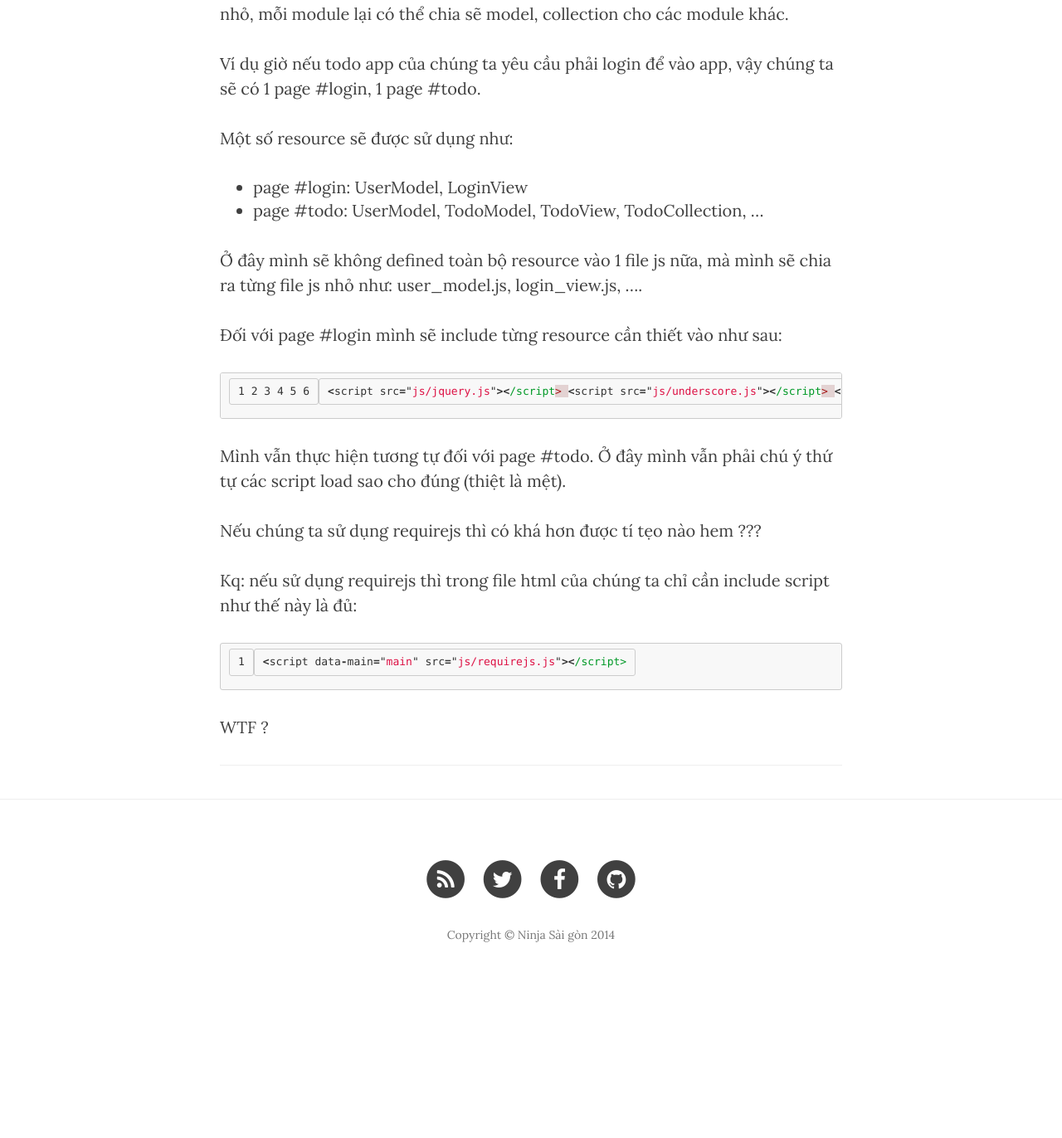
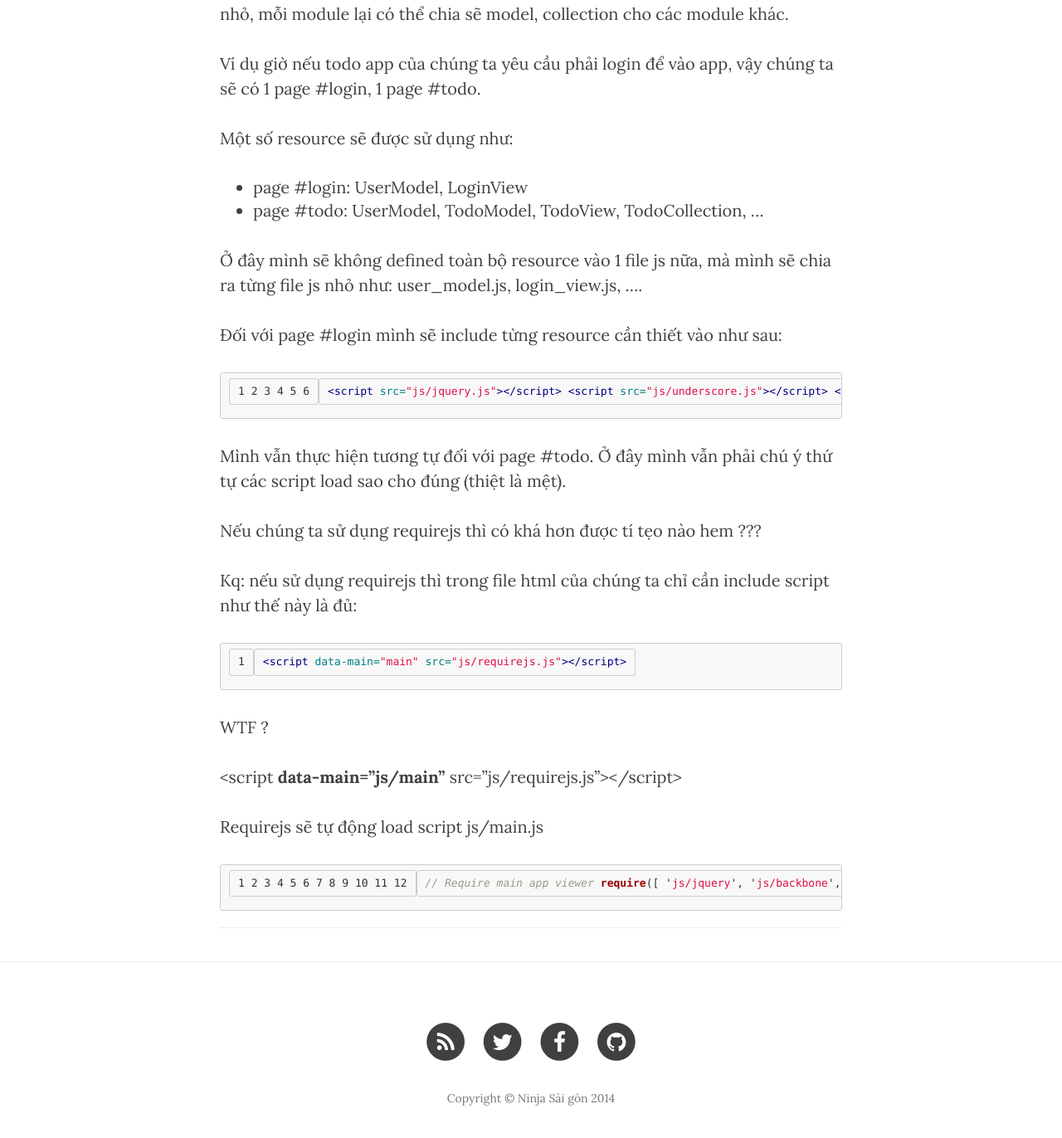
Before and after one commit to jsforice/jsforice.github.io, a Jekyll site: the page built from _posts/2014-12-06-backbonejs-vs-requirejs.markdown, in a window 1280 px wide and 1400 px high, scrolled down 484 px. Shown: the top 1372 px of the window at 83% size. Built offline with Jekyll 4.4.1, drawn with Linux system fonts in a browser that asks for light colours; nearby versions of some CDN libraries; before the commit the page ends 1687 px from its top, so only the background shows below that.

Commit message:
Update post

```diff
--- a/_posts/2014-12-06-backbonejs-vs-requirejs.markdown
+++ b/_posts/2014-12-06-backbonejs-vs-requirejs.markdown
@@ -21,7 +21,7 @@
 
 Đối với page #login mình sẽ include từng resource cần thiết vào như sau:
 
-{% highlight javascript linenos %}
+{% highlight html linenos %}
 <script src="js/jquery.js"></script>
 <script src="js/underscore.js"></script>
 <script src="js/backbone.js"></script>
@@ -36,8 +36,27 @@
 Nếu chúng ta sử dụng requirejs thì có khá hơn được tí tẹo nào hem ???
 
 Kq: nếu sử dụng requirejs thì trong file html của chúng ta chỉ cần include script như thế này là đủ:
-{% highlight javascript linenos %}
+{% highlight html linenos %}
 <script data-main="main" src="js/requirejs.js"></script>
 {% endhighlight %}
 
 WTF ?
+
+<script <b>data-main="js/main"</b> src="js/requirejs.js"></script>
+
+Requirejs sẽ tự động load script js/main.js
+
+{% highlight javascript linenos %}
+// Require main app viewer
+require([
+	'js/jquery',
+	'js/backbone',
+	'js/underscore',
+	'js/user_model',
+	'js/login_view'
+], function($, Backbone, _, UserModel, LoginView){
+	// New loign view instance
+	var loginView = new LoginView({el: '#todo'});
+		loginView.render(); // Render login view
+});
+{% endhighlight %}
```
